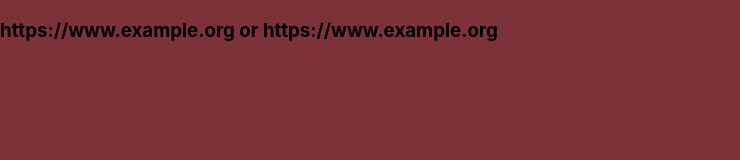
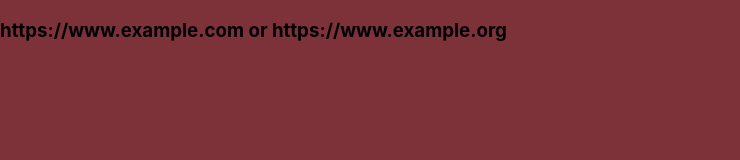
Before and after one commit to orionnelson/whoisOA, a React (Create React App) app in the folder frontend/: page / in a window 1280 px wide. Shown: the top 160 px of the page, without its empty margins (0-740 px from the left). Built offline with nearby package versions, Linux system fonts and the light colour scheme.

Commit message:
Update Search.tsx

```diff
--- a/frontend/src/pages/Search.tsx
+++ b/frontend/src/pages/Search.tsx
@@ -83,7 +83,7 @@ export function Search() {
     </div>
   ) : (
     <div className="countryDisplay">
-      <h3>https://www.example.org or https://www.example.org  </h3>
+      <h3>https://www.example.com or https://www.example.org  </h3>
     </div>
   );
 
```
